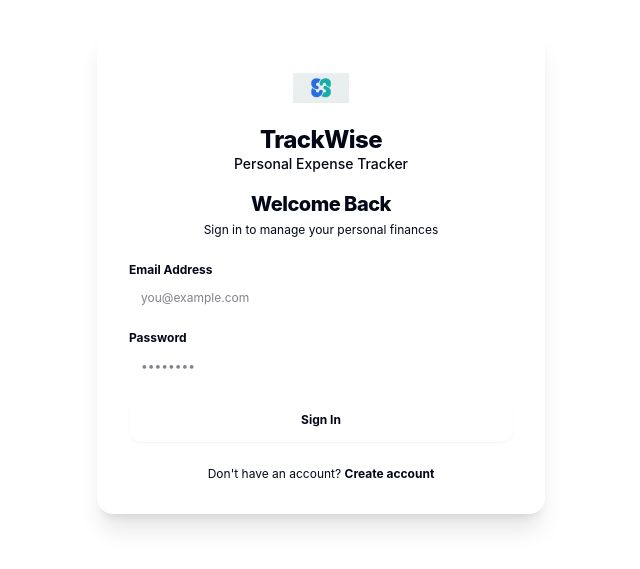
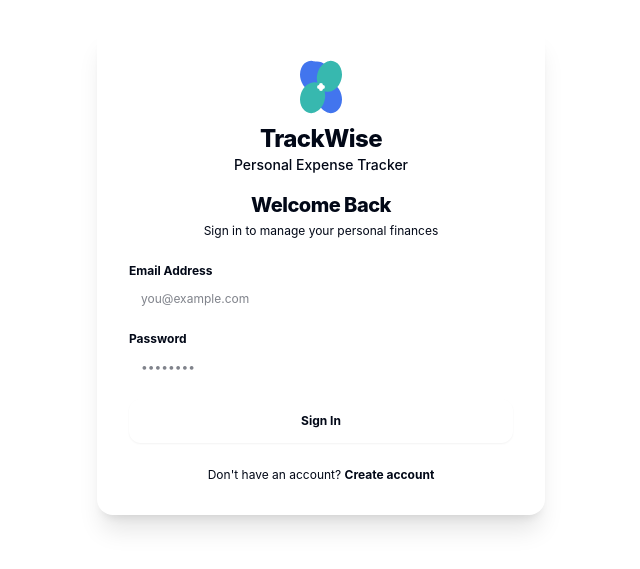
Before and after one commit to nishanthpn006/trackwise, a React (Vite) app in the folder frontend/: page /login in a window 1280 px wide. Shown: the part 129-698 px from the top of the page, without its empty margins (319-959 px from the left). Built offline with nearby package versions, Linux system fonts and the light colour scheme; no server answers.

Commit message:
fix(branding): replace logo with transparent vector asset, update icon size to 36px and alignment

```diff
--- a/frontend/src/components/common/Logo.tsx
+++ b/frontend/src/components/common/Logo.tsx
@@ -1,5 +1,6 @@
 import type React from 'react';
-import logoSrc from '@/assets/logo/trackwise-logo.png';
+import logoPng from '@/assets/logo/trackwise-logo.png';
+import logoSvg from '@/assets/logo/trackwise-logo.svg';
 import { cn } from '@/lib/utils';
 
 // ── Types ────────────────────────────────────────────────────────────────────
@@ -9,49 +10,51 @@ export type LogoVariant =
   | 'icon-only'       // just the mark (square)
   | 'horizontal'      // mark + "TrackWise" text side by side
   | 'stacked'         // mark centred above "TrackWise" text
-  | 'navbar'          // horizontal, smaller — for mobile navbar
-  | 'sidebar'         // horizontal, medium — for sidebar header
-  | 'auth'            // stacked, large — for login/register pages
-  | 'footer';         // horizontal, small — for footer
+  | 'navbar'          // horizontal, 36px icon — for mobile navbar
+  | 'sidebar'         // horizontal, 36px icon — for sidebar header
+  | 'auth'            // stacked, 60px icon — for login/register pages
+  | 'footer';         // horizontal, 28px icon — for footer
 
 export interface LogoProps {
   /** Visual variant (controls layout and default sizing). Default: 'horizontal'. */
   variant?: LogoVariant;
   /**
-   * Override the rendered image size in pixels.
-   * The mark always maintains its 1:1 aspect ratio.
+   * Override the rendered icon mark size in pixels.
+   * Default is ~36px for navbar/sidebar/horizontal.
    */
   size?: number;
   /** Show the "TrackWise" wordmark next to / below the mark. */
   showText?: boolean;
   /** Additional classes applied to the root wrapper element. */
   className?: string;
+  /** Prefer vector SVG for Retina display sharpness. Default: true. */
+  useSvg?: boolean;
 }
 
-// ── Size presets per variant ──────────────────────────────────────────────────
+// ── Size presets per variant (approx 36px for main navigation) ───────────────
 
 const VARIANT_DEFAULTS: Record<LogoVariant, { size: number; showText: boolean; stacked: boolean }> = {
-  'icon-only':  { size: 32,  showText: false, stacked: false },
-  'horizontal': { size: 32,  showText: true,  stacked: false },
-  'stacked':    { size: 48,  showText: true,  stacked: true  },
-  'navbar':     { size: 28,  showText: true,  stacked: false },
-  'sidebar':    { size: 34,  showText: true,  stacked: false },
-  'auth':       { size: 64,  showText: true,  stacked: true  },
-  'footer':     { size: 24,  showText: true,  stacked: false },
+  'icon-only':  { size: 36,  showText: false, stacked: false },
+  'horizontal': { size: 36,  showText: true,  stacked: false },
+  'stacked':    { size: 56,  showText: true,  stacked: true  },
+  'navbar':     { size: 36,  showText: true,  stacked: false },
+  'sidebar':    { size: 36,  showText: true,  stacked: false },
+  'auth':       { size: 60,  showText: true,  stacked: true  },
+  'footer':     { size: 28,  showText: true,  stacked: false },
 };
 
 // ── Text size classes derived from mark pixel size ────────────────────────────
 
 function textSizeClass(size: number): string {
   if (size >= 56) return 'text-2xl font-extrabold tracking-tight';
-  if (size >= 40) return 'text-lg  font-extrabold tracking-tight';
-  if (size >= 30) return 'text-sm  font-bold    tracking-tight';
-  return                  'text-xs  font-bold    tracking-tight';
+  if (size >= 40) return 'text-xl  font-extrabold tracking-tight';
+  if (size >= 32) return 'text-base font-bold    tracking-tight';
+  return                  'text-sm  font-bold    tracking-tight';
 }
 
 function subtitleSizeClass(size: number): string {
-  if (size >= 56) return 'text-sm';
-  return                  'text-[10px]';
+  if (size >= 56) return 'text-sm font-medium';
+  return                  'text-[11px] font-medium';
 }
 
 // ── Component ─────────────────────────────────────────────────────────────────
@@ -59,49 +62,47 @@ function subtitleSizeClass(size: number): string {
 /**
  * Logo — Official TrackWise brand identity component.
  *
- * Renders the logo mark (PNG) with an optional wordmark, in any of the
- * pre-defined layout variants. A single import, no duplicated asset paths.
- *
- * @example
- * // Sidebar header (expanded)
- * <Logo variant="sidebar" />
- *
- * // Auth page
- * <Logo variant="auth" />
- *
- * // Icon only (collapsed sidebar)
- * <Logo variant="icon-only" size={36} />
+ * Features:
+ * - Transparent background (no white box)
+ * - 36px icon size default for crisp, readable navigation branding
+ * - Perfect vertical centering (`flex items-center`)
+ * - Exact 12px spacing between icon and text (`gap-3`)
+ * - High-DPI / Retina display crisp vector SVG output
+ * - Aspect ratio preserved (`object-contain aspect-square`)
  */
 const Logo: React.FC<LogoProps> = ({
   variant = 'horizontal',
   size: sizeProp,
   showText: showTextProp,
   className,
+  useSvg = true,
 }) => {
   const defaults = VARIANT_DEFAULTS[variant];
   const size     = sizeProp     ?? defaults.size;
   const showText = showTextProp ?? defaults.showText;
   const stacked  = defaults.stacked;
 
+  const markSrc = useSvg ? logoSvg : logoPng;
+
   const mark = (
     <img
-      src={logoSrc}
+      src={markSrc}
       alt="TrackWise Logo"
       width={size}
       height={size}
       draggable={false}
-      className="shrink-0 object-contain select-none"
+      className="shrink-0 object-contain aspect-square select-none"
       style={{ width: size, height: size }}
     />
   );
 
   const wordmark = showText ? (
-    <div className={cn('flex flex-col', stacked ? 'items-center' : 'min-w-0')}>
+    <div className={cn('flex flex-col justify-center', stacked ? 'items-center text-center' : 'min-w-0')}>
       <span className={cn(textSizeClass(size), 'text-foreground leading-none')}>
         TrackWise
       </span>
       {stacked && (
-        <span className={cn(subtitleSizeClass(size), 'text-muted-foreground font-medium mt-0.5')}>
+        <span className={cn(subtitleSizeClass(size), 'text-muted-foreground mt-1')}>
           Personal Expense Tracker
         </span>
       )}
@@ -111,12 +112,12 @@ const Logo: React.FC<LogoProps> = ({
   return (
     <div
       className={cn(
-        'flex items-center',
-        stacked ? 'flex-col gap-3' : 'flex-row gap-2.5',
+        'flex items-center justify-start shrink-0',
+        stacked ? 'flex-col gap-3 justify-center' : 'flex-row gap-3',
         className,
       )}
       role="img"
-      aria-label="TrackWise"
+      aria-label="TrackWise Logo"
     >
       {mark}
       {wordmark}
--- a/frontend/src/components/layout/SidebarHeader.tsx
+++ b/frontend/src/components/layout/SidebarHeader.tsx
@@ -27,7 +27,7 @@ export const SidebarHeader: React.FC<SidebarHeaderProps> = ({ isMobile = false }
       >
         <Logo
           variant={collapsedView ? 'icon-only' : 'sidebar'}
-          size={collapsedView ? 32 : 34}
+          size={collapsedView ? 32 : 36}
           className="group-hover:scale-105 transition-transform duration-200"
         />
       </Link>
```
Also changed, not shown: frontend/public/favicon.png, frontend/src/assets/logo/trackwise-logo.png.
